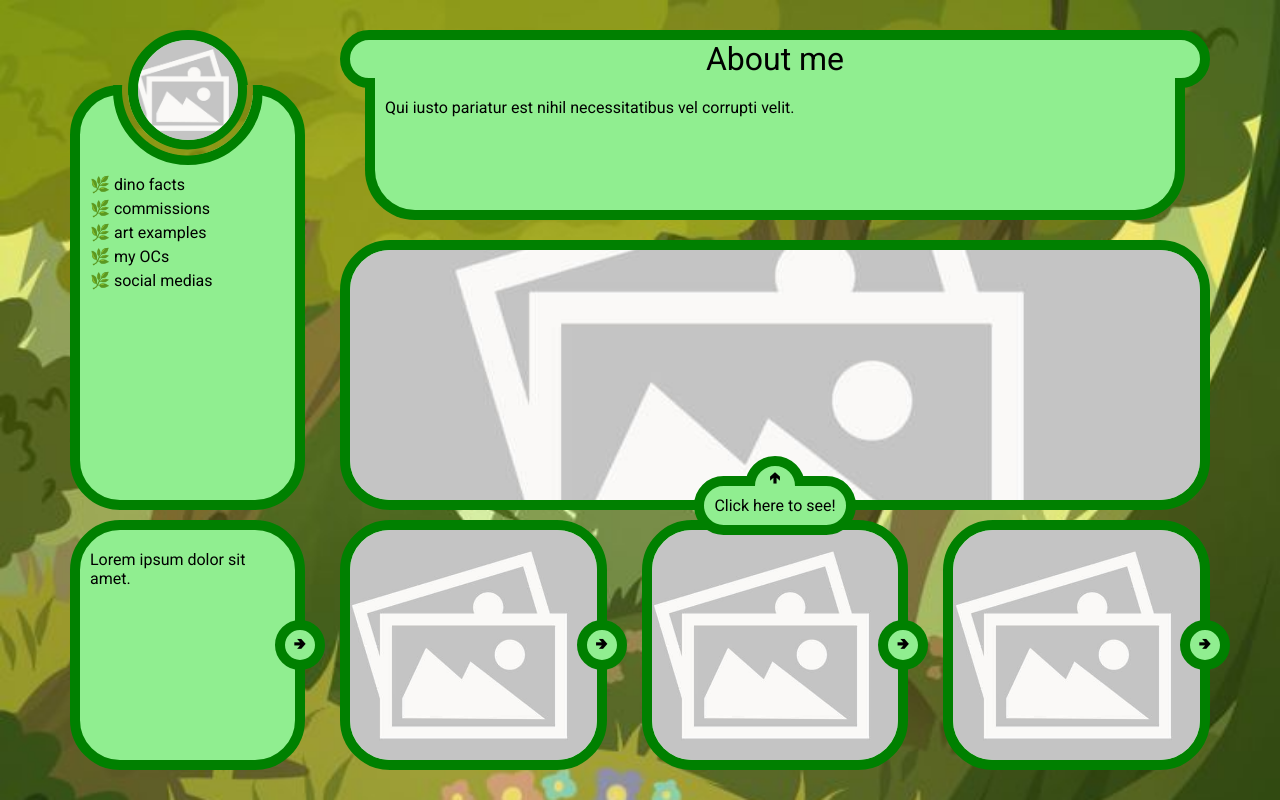
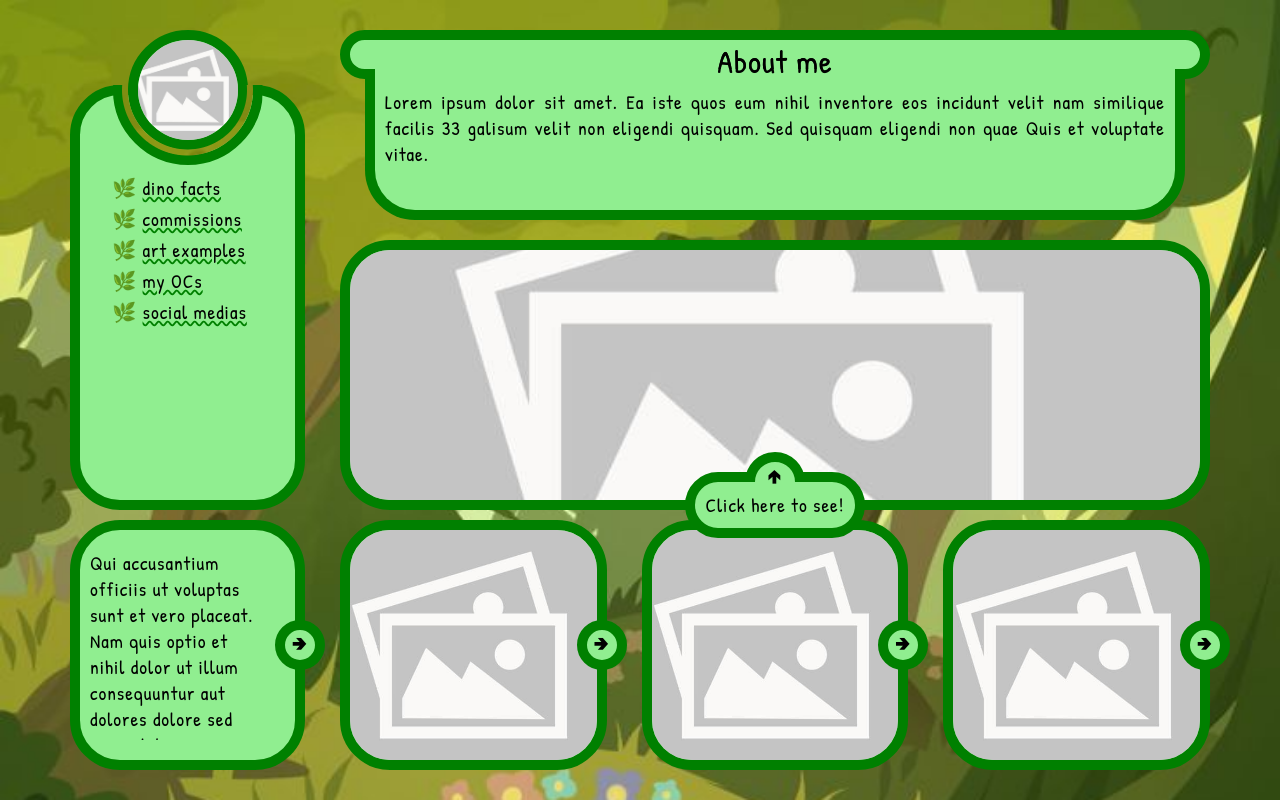
Before and after one commit to RielsRiot/Webside, a plain HTML site: page Public/index.html in a window 1280 px wide. Drawn offline with Linux system fonts and the light colour scheme.

Commit message:
adjust styling

```diff
--- a/Public/index.html
+++ b/Public/index.html
@@ -10,29 +10,46 @@
 <body>
     <div id="main-grid">
         <div id="menu" class="flex-horizontal">
-            <div class="grow has-bubble-top item flex-vertical pad gap bubble-right-margin mobile-no-right-margin">
+            <div class="grow has-bubble-top item pad bubble-right-margin mobile-no-right-margin">
                 <div class="bubble-top">
                     <img src="placeholder.jpg" alt="profile picture" class="full round cover">
                 </div>
-                <a>🌿 dino facts</a>
-                <a>🌿 commissions</a>
-                <a>🌿 art examples</a>
-                <a>🌿 my OCs</a>
-                <a>🌿 social medias</a>
+                <div class="full flex-vertical gap centered-list">
+                    <a>🌿 <wavy>dino facts</wavy></a>
+                    <a>🌿 <wavy>commissions</wavy></a>
+                    <a>🌿 <wavy>art examples</wavy></a>
+                    <a>🌿 <wavy>my OCs</wavy></a>
+                    <a>🌿 <wavy>social medias</wavy></a>
+                </div>
             </div>
         </div>
         <div id="about">
             <div class="full flex-vertical">
-                <div class="item center em2">About me</div>
-                <div class="item hanger pad">Qui iusto pariatur est nihil necessitatibus vel corrupti velit.</div>
+                <div class="item center em2">
+                    <div class="full" style="position: absolute; z-index: 1;">
+                        About me
+                    </div>
+                    <div class="full">
+                        About me
+                    </div>
+                </div>
+                <div class="item hanger pad justify">
+                    <div class="full clip">
+                        <span>
+                            Lorem ipsum dolor sit amet. Ea iste quos eum nihil inventore eos incidunt velit nam similique facilis 33 galisum velit non eligendi quisquam. Sed quisquam eligendi non quae Quis et voluptate vitae.
+                        </span>
+                    </div>
+                </div>
             </div>
         </div>
         <div id="big-footer" class="full flex-horizontal">
             <div class="item grow pad has-bubble-right mobile-no-right-margin">
                 <div class="bubble-right"></div>
-                <span>
-                    Lorem ipsum dolor sit amet.
-                </span>
+                <div class="full clip">
+                    <span>
+                        Qui accusantium officiis ut voluptas sunt et vero placeat. Nam quis optio et nihil dolor ut illum consequuntur aut dolores dolore sed neque laborum a necessitatibus esse ex earum dolorem. Ea iste repudiandae cum accusamus debitis et porro aliquid ut eveniet Quis.
+                    </span>
+                </div>
             </div>
         </div>
         <div id="footer" class="flex-horizontal mobile-flex-vertical even no-last-margin gap">
--- a/Public/style.css
+++ b/Public/style.css
@@ -1,7 +1,9 @@
-@import url('https://fonts.googleapis.com/css2?family=Roboto&display=swap');
+@import url('https://fonts.googleapis.com/css2?family=Patrick+Hand&display=swap');
 
 * {
     box-sizing: border-box;
+    min-height: 0;
+    min-width: 0;
 }
 
 :root, html, body {
@@ -13,6 +15,7 @@ body, [theme="green"] {
     --background: lightgreen;
     --foreground: black;
     --accent: green;
+    --accent-inverse: blue;
     --border-radius: 50px;
     --gap: 10px;
     --pad: 10px;
@@ -28,7 +31,12 @@ body {
     background-image: url(bg.jpg);
     background-size: cover;
 
-    font-family: Roboto;
+    font-family: "Patrick Hand", cursive;
+    letter-spacing: 1px;
+    font-weight: 400;
+    font-style: normal;
+    font-size: larger;
+
     overflow-x: hidden;
 }
 
@@ -55,7 +63,7 @@ img {
     gap: var(--gap);
 
     width: 100%;
-    height: 100%;
+    min-height: 100%;
 }
 
 #menu {
@@ -123,7 +131,7 @@ img {
 }
 
 .em2 {
-    font-size: 2em;
+    font-size: 2rem;
 }
 
 .hanger {
@@ -257,6 +265,8 @@ img {
 
 .notch-bubble::after {
     content: "🢁";
+    position: relative;
+    z-index: 1;
 }
 
 .bottom-notch:hover {
@@ -314,6 +324,29 @@ img {
     margin: 0;
 }
 
+wavy {
+    text-decoration: wavy underline var(--accent);
+}
+
+a:hover > wavy {
+    text-decoration-color: var(--accent-inverse);
+}
+
+.clip {
+    overflow: auto;
+}
+
+.centered-list {
+    margin: auto;
+    width: fit-content;
+    position: relative;
+    left: -0.5rem;
+}
+
+.justify {
+    text-align: justify;
+}
+
 @media (width <= 900px) {
     #main-grid {
         grid-template-areas:
@@ -340,7 +373,7 @@ img {
         ;
 
         grid-template-columns: 1fr;
-        grid-template-rows: 200px 300px 400px 200px 700px;
+        grid-template-rows: 200px 330px 400px 200px 700px;
         height: initial;
     }
 
```
